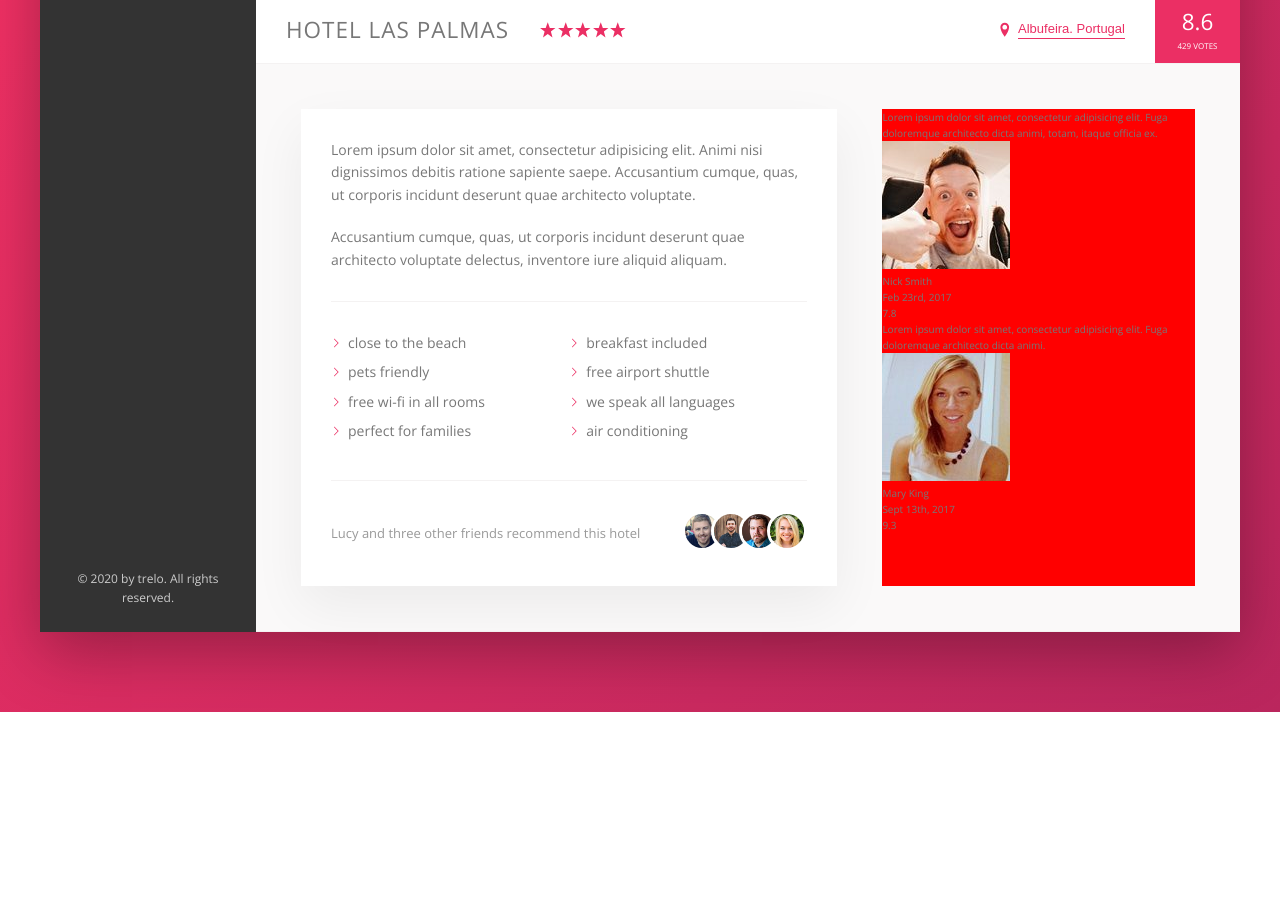
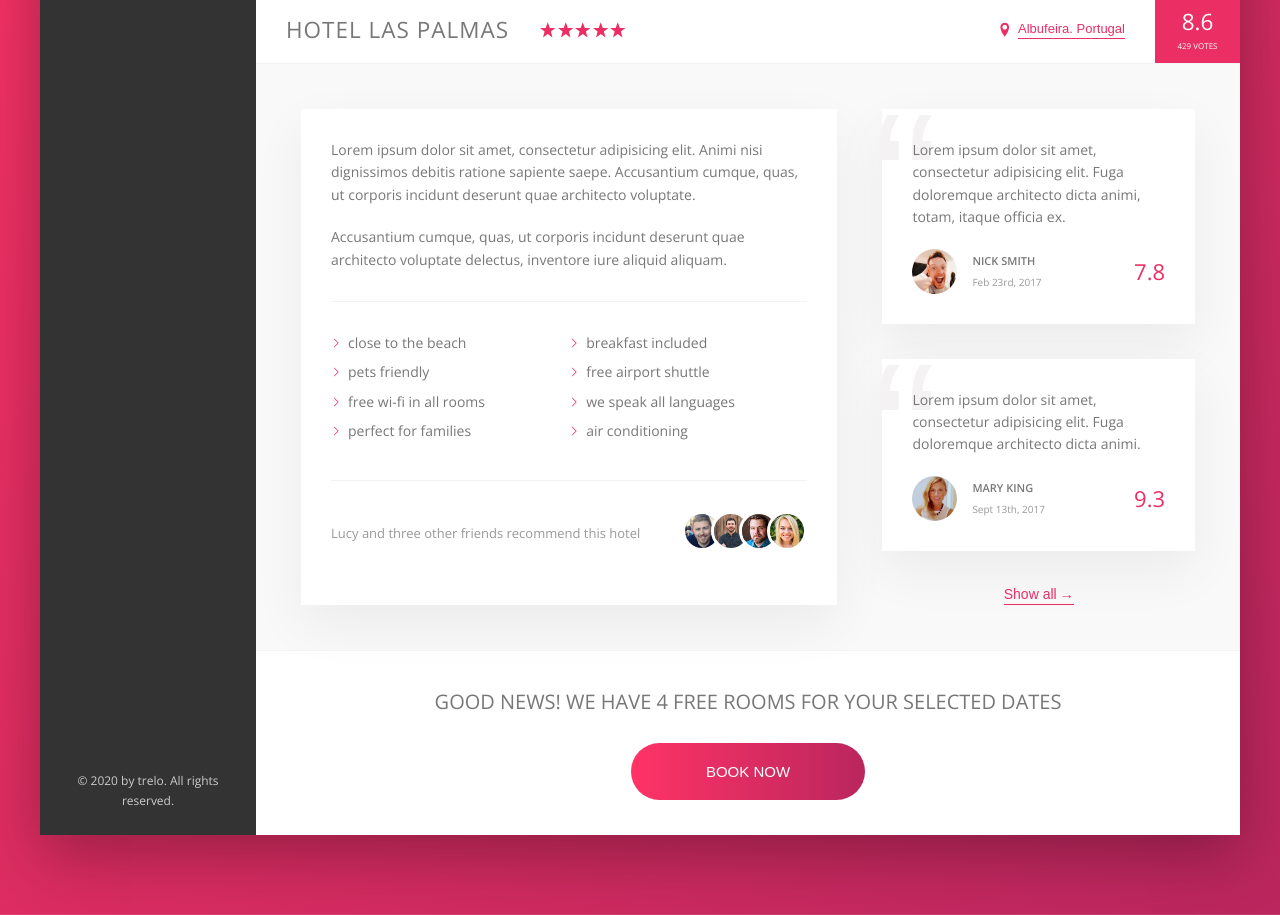
Before and after one commit to Mietlicha/trelo, a website: page index.html in a window 1280 px wide. Shown: the part 538-1453 px from the top of the page. Before the commit the page ends 1250 px from the top, so only its background shows below. Drawn offline with nearby package versions, Linux system fonts and the light colour scheme.

Commit message:
complete functionality of a site

```diff
--- a/index.html
+++ b/index.html
@@ -235,7 +235,17 @@
                   <div class="review__rating">9.3</div>
                 </figcaption>
               </figure>
+              <button class="btn-inline">Show all<span>&rarr;</span></button>
             </div>
+          </div>
+          <div class="cta">
+            <h2 class="cta__book-now">
+              Good news! We have 4 free rooms for your selected dates
+            </h2>
+            <button class="btn">
+              <span class="btn__visible">Book now</span>
+              <span class="btn__invisible">only 4 rooms left</span>
+            </button>
           </div>
         </main>
       </div>
--- a/sass/_components.scss
+++ b/sass/_components.scss
@@ -259,8 +259,17 @@
   transition: all 0.2s;
   backface-visibility: hidden;
 
+  & span {
+    margin-left: 3px;
+    transition: margin-left 0.2s;
+  }
+
   &:hover {
     color: $Grey-dark1;
+
+    span {
+      margin-left: 8px;
+    }
   }
 
   &:focus {
@@ -343,3 +352,125 @@
     margin-right: auto;
   }
 }
+
+///////////////////////REVIEW
+.review {
+  background: $white;
+  box-shadow: $box-shadow-subtle;
+  padding: 3rem;
+  margin-bottom: 3.5rem;
+  position: relative;
+
+  &__text {
+    margin-bottom: 2rem;
+    position: relative;
+    z-index: 10;
+  }
+
+  &__user {
+    display: flex;
+    align-items: center;
+  }
+
+  &__photo {
+    height: 4.5rem;
+    width: 4.5rem;
+    border-radius: 50%;
+    margin-right: 1.5rem;
+  }
+
+  &__user-box {
+    margin-right: auto;
+  }
+
+  &__user-name {
+    font-size: 1.1rem;
+    font-weight: 600;
+    text-transform: uppercase;
+    margin-bottom: 0.4rem;
+  }
+
+  &__user-date {
+    font-size: 1rem;
+    color: $Grey-dark3;
+  }
+
+  &__rating {
+    color: $Primary;
+    font-size: 2.2rem;
+    font-weight: 300;
+  }
+
+  &::before {
+    content: '\201C';
+    position: absolute;
+    top: -2.5rem;
+    left: -1rem;
+    line-height: 1;
+    font-size: 20rem;
+    color: $Grey-light2;
+    font-family: sans-serif;
+    z-index: 1;
+  }
+}
+
+///////////////////////CALL TO ACTION
+.cta {
+  padding: 3.5rem 0;
+  text-align: center;
+
+  &__book-now {
+    font-size: 2rem;
+    font-weight: 300;
+    text-transform: uppercase;
+    margin-bottom: 2.5rem;
+  }
+}
+
+.btn {
+  font-size: 1.5rem;
+  font-weight: 300;
+  text-transform: uppercase;
+  border-radius: 100px;
+  border: none;
+  color: $white;
+  background: linear-gradient(to right, $Primary-light, $Primary-dark);
+  position: relative;
+  overflow: hidden;
+  cursor: pointer;
+
+  &:hover {
+    background: linear-gradient(to left, $Primary-light, $Primary-dark);
+  }
+
+  &:focus {
+    outline: none;
+    animation: pulsate 1s infinite;
+  }
+
+  & > * {
+    display: inline-block;
+    height: 100%;
+    width: 100%;
+    transition: all 0.2s;
+  }
+
+  &__visible {
+    padding: 2rem 7.5rem;
+  }
+
+  &__invisible {
+    position: absolute;
+    padding: 2rem 0;
+    left: 0;
+    top: -100%;
+  }
+
+  &:hover &__visible {
+    transform: translateY(100%);
+  }
+
+  &:hover &__invisible {
+    top: 0;
+  }
+}
--- a/sass/_layout.scss
+++ b/sass/_layout.scss
@@ -40,10 +40,10 @@
   padding: 4.5rem;
   background: $Grey-light1;
   border-bottom: $line;
+  font-size: 1.4rem;
 }
 
 .description {
-  font-size: 1.4rem;
   background: $white;
   box-shadow: $box-shadow-subtle;
   padding: 3rem;
@@ -52,6 +52,9 @@
 }
 
 .user-reviews {
-  background: red;
   flex: 1;
+
+  display: flex;
+  flex-direction: column;
+  align-items: center;
 }
```
Also changed, not shown: css/style.css, 1 other file.
